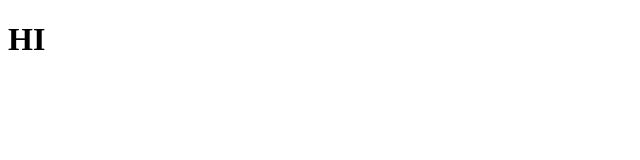
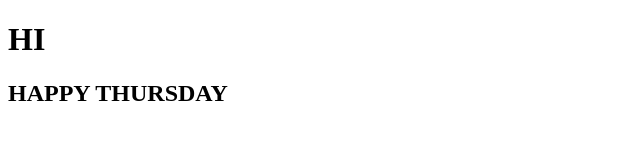
Before and after one commit to jamiedehaan/practice, a plain HTML site: page index.html in a window 1280 px wide. Shown: the whole page, without its empty margins (0-640 px from the left). Drawn offline with Linux system fonts and the light colour scheme.

Commit message:
changes to index.html

```diff
--- a/index.html
+++ b/index.html
@@ -6,5 +6,6 @@
 </head>
 <body>
     <h1>HI</h1>
+    <h2>HAPPY THURSDAY</h2>
 </body>
 </html>
```
